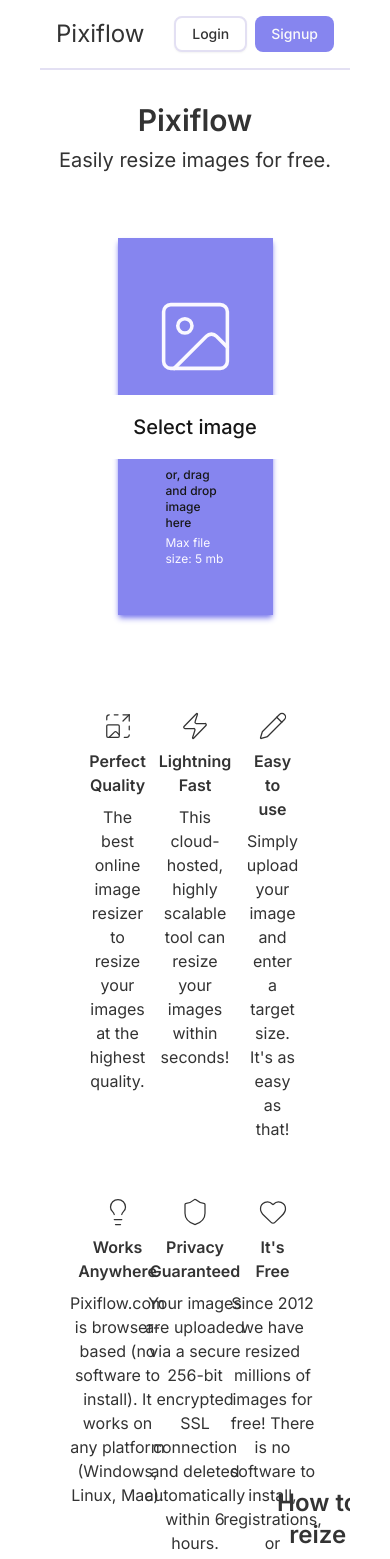
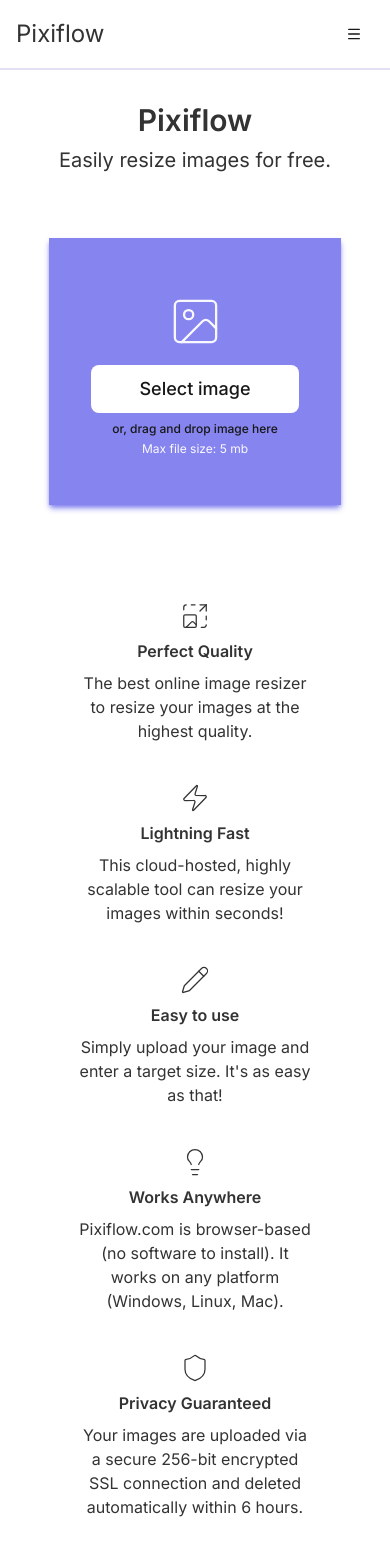
Before and after one commit to aditya-desai-19/Pixiflow, a Next.js app in the folder frontend/: page / in a window 390 px wide. Shown: the top 1559 px of the page. Built offline with nearby package versions, Linux system fonts and the light colour scheme.

Commit message:
Make home screen responsive

```diff
--- a/frontend/app/layout.tsx
+++ b/frontend/app/layout.tsx
@@ -21,7 +21,7 @@
   return (
     <html lang="en" className={inter.className}>
       <body>
-        <div className="mx-10">
+        <div className="lg:mx-10">
           <Header />
           {children}
         </div>
--- a/frontend/components/custom/header.tsx
+++ b/frontend/components/custom/header.tsx
@@ -1,15 +1,28 @@
-"use-client"
+"use client"
 
 import Link from "next/link"
 import { Button } from "../ui/button"
+import { Menu } from "lucide-react"
+import { useState } from "react"
 
 export default function Header() {
+  const [open, setOpen] = useState<boolean>(false)
+
   return (
-    <nav className="flex justify-between items-center p-4 border-surface-tertiary border-b-2">
+    <nav className="relative flex justify-between items-center p-4 border-surface-tertiary border-b-2">
       <Link href={"/"} className="text-2xl">
         {"Pixiflow"}
       </Link>
-      <div className="flex gap-2">
+      <Button
+        className="bg-surface-primary text-primary lg:hidden"
+        onClick={() => {
+          console.log("clicked")
+          setOpen(!open)
+        }}
+      >
+        <Menu size={32} strokeOpacity={1} />
+      </Button>
+      <div className="hidden lg:flex gap-2">
         <Button
           variant={"outline"}
           className="border-surface-tertiary border-2 hover:bg-surface-secondary cursor-pointer"
@@ -23,6 +36,24 @@
           {"Signup"}
         </Button>
       </div>
+      {open && (
+        <div className="absolute top-full left-0 w-full bg-surface-primary border-b border-surface-tertiary lg:hidden">
+          <div className="flex flex-col gap-2 p-4">
+            <Button
+              variant={"outline"}
+              className="border-surface-tertiary border-2 hover:bg-surface-secondary cursor-pointer"
+            >
+              {"Login"}
+            </Button>
+            <Button
+              variant={"default"}
+              className="bg-brand-primary hover:bg-brand-hover cursor-pointer"
+            >
+              {"Signup"}
+            </Button>
+          </div>
+        </div>
+      )}
     </nav>
   )
 }
--- a/frontend/components/custom/home/features-grid.tsx
+++ b/frontend/components/custom/home/features-grid.tsx
@@ -67,7 +67,7 @@
   return (
     <div className="flex justify-center items-center my-8 p-4">
       <div className="w-3/4">
-        <div className="grid grid-cols-3 gap-6">
+        <div className="flex flex-col gap-2 lg:grid lg:grid-cols-3 lg:gap-6">
           {cardItems.map((c, i) => {
             return <GridItem key={i} {...c} />
           })}
--- a/frontend/components/custom/home/file-input.tsx
+++ b/frontend/components/custom/home/file-input.tsx
@@ -16,8 +16,8 @@
 
   return (
     <div className="flex justify-center items-center my-16">
-      <div className="bg-brand-primary w-1/2 p-12 flex flex-col justify-center items-center gap-1 text-surface-secondary shadow-md shadow-brand-primary">
-        <Image size={85} strokeWidth={1} strokeOpacity={1} className="my-2" />
+      <div className="bg-brand-primary w-3/4 p-12 flex flex-col justify-center items-center gap-1 text-surface-secondary shadow-md shadow-brand-primary lg:w-1/2">
+        <Image size={55} strokeWidth={1} strokeOpacity={1} className="my-2 text-lg" />
         <input
           ref={inputRef}
           type="file"
@@ -25,7 +25,7 @@
           onChange={onFileUpload}
         />
         <Button
-          className="bg-surface-primary text-primary text-xl hover:bg-surface-secondary cursor-pointer w-52 p-8 my-1"
+          className="bg-surface-primary text-primary text-lg hover:bg-surface-secondary cursor-pointer w-52 p-6 my-1"
           onClick={() => inputRef.current?.click()}
         >
           {"Select image"}
--- a/frontend/components/custom/home/resize-guide.tsx
+++ b/frontend/components/custom/home/resize-guide.tsx
@@ -27,9 +27,9 @@
 export default function ResizeGuide() {
   return (
     <div className="flex justify-center items-center my-8">
-      <div className="flex w-3/4 h-64 gap-4">
-        <div className="bg-gray-300 flex justify-center w-full">
-          <div className="flex justify-center items-center gap-2 w-full">
+      <div className="flex flex-col-reverse lg:flex-row w-3/4 gap-4 h-auto lg:h-64">
+        <div className="bg-gray-300 flex justify-center w-full h-full">
+          <div className="flex justify-center items-center gap-2 w-full h-40 sm:h-48 lg:h-full">
             <Image size={55} strokeWidth={1} strokeOpacity={1} />
             <MoveRight size={55} strokeWidth={1} strokeOpacity={1} />
             <ImageUpscale size={55} strokeWidth={1} strokeOpacity={1} />
```
